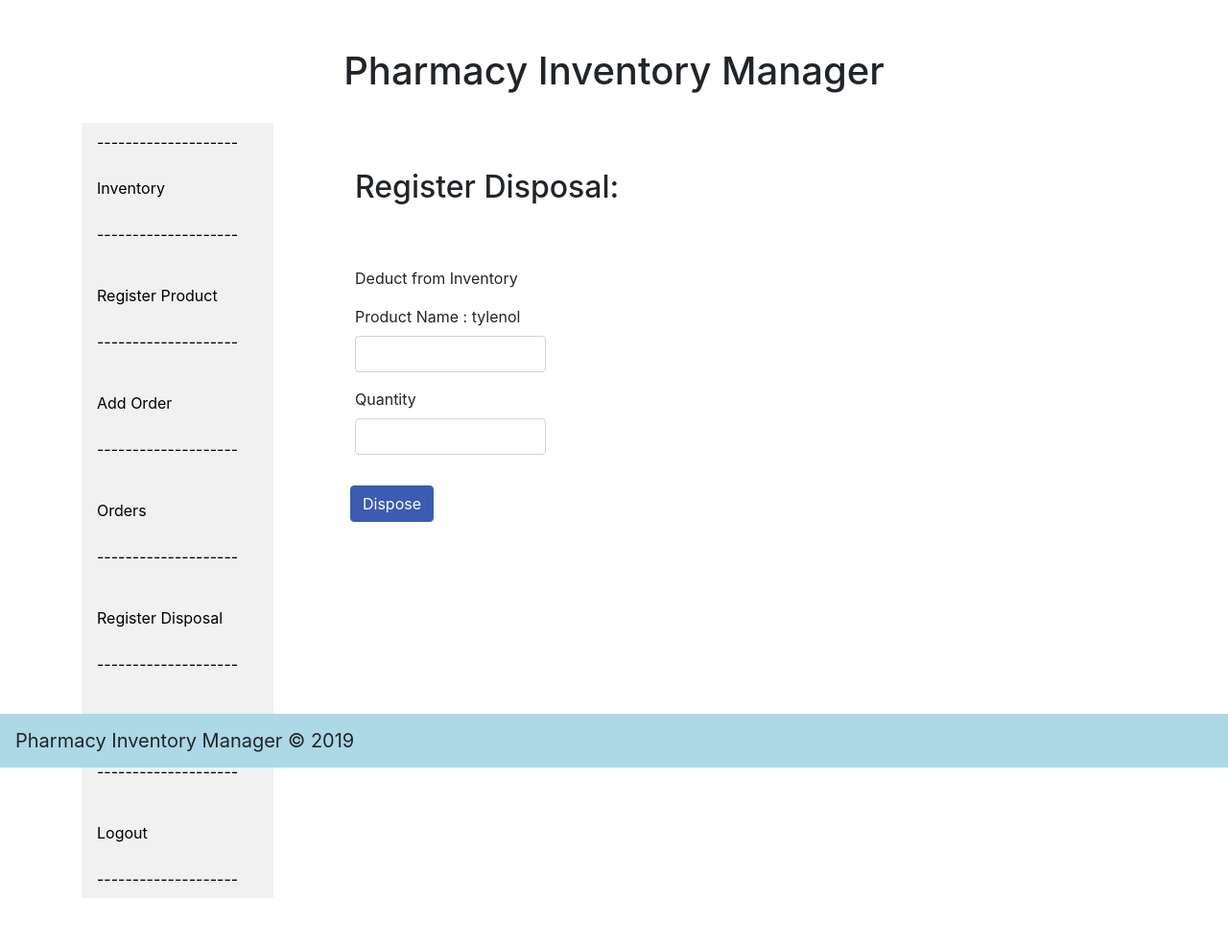
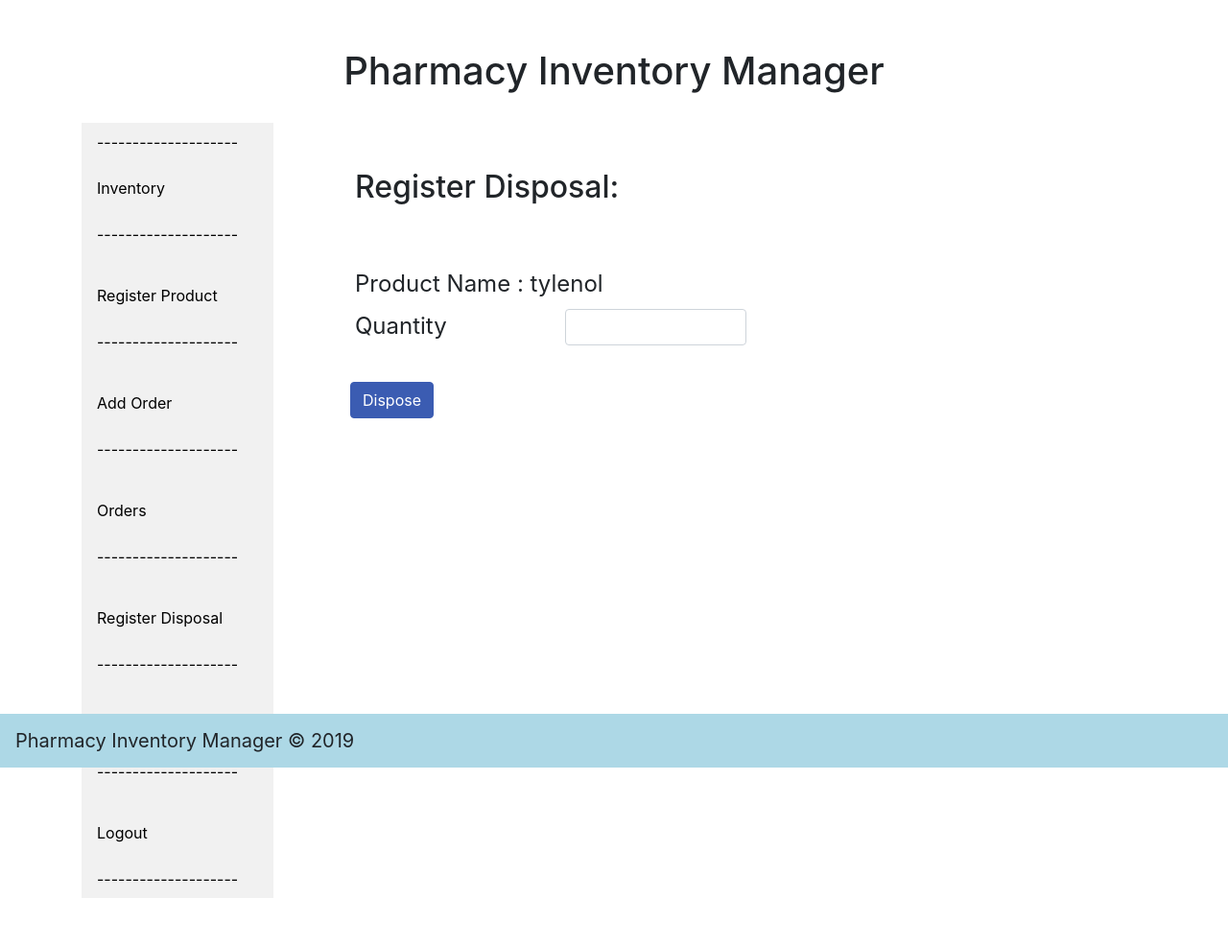
Before and after one commit to alexsaldana9/inventory_php, a PHP site: page /remove.php?id=1 in a window 1280 px wide. Shown: the whole page at 96% size. Run offline with PHP 8.4, Linux system fonts and the light colour scheme; a user stored in the database is signed in; data comes from the database, SQL or seed files in the repository.

Commit message:
Format changes

```diff
--- a/remove.php
+++ b/remove.php
@@ -1,7 +1,7 @@
 <?php include 'templates/header.php'; ?>
 
 <h2>Register Disposal: </h2>
-<p>Deduct from Inventory</p>
+
 <?php
     include 'user_loggedin.php';
     include 'db_connection.php';
@@ -54,15 +54,21 @@
 <form method = "post" action = "remove.php">
 	 <input type="hidden" name="id" value="<?php echo $row['id']?>">
     <div class="form-row">
-      <div class="form-group col-md-3">
-        <div class="form-group">
-          <label for="start_date">Product Name : <?php echo $row['name']?></label>
-          <input type="text" class="form-control" id="name" name="name" required >
-        </div>
-        <div class="form-group">
-          <label for="start_date">Quantity </label>
-          <input type="text" class="form-control" id="category" name="category" required >
-        </div>
+      <div class="form-group col-md-6">
+
+          <label  class="item" for="start_date">Product Name : <?php echo $row['name']?></label>
+
+          <div class="form-group">
+            <div class="row">
+              <div class="col-sm-6">
+                <label class="item" for="start_date">Quantity </label>
+              </div>
+              <div class="col-sm-6">
+                <input type="text" class="form-control" id="category" name="category" required >
+              </div>
+            </div>
+          </div>
+
       </div>
     </div>
     <div class="form-row">
```
